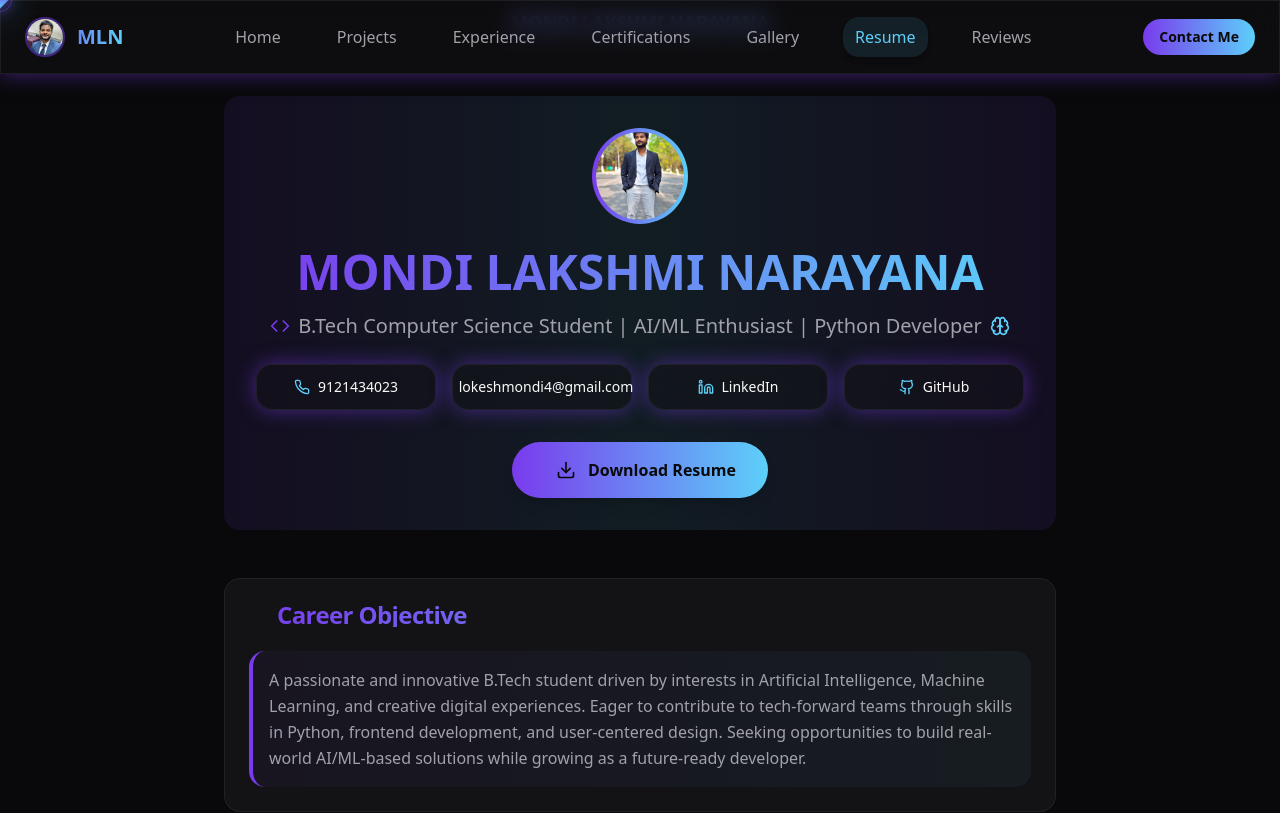
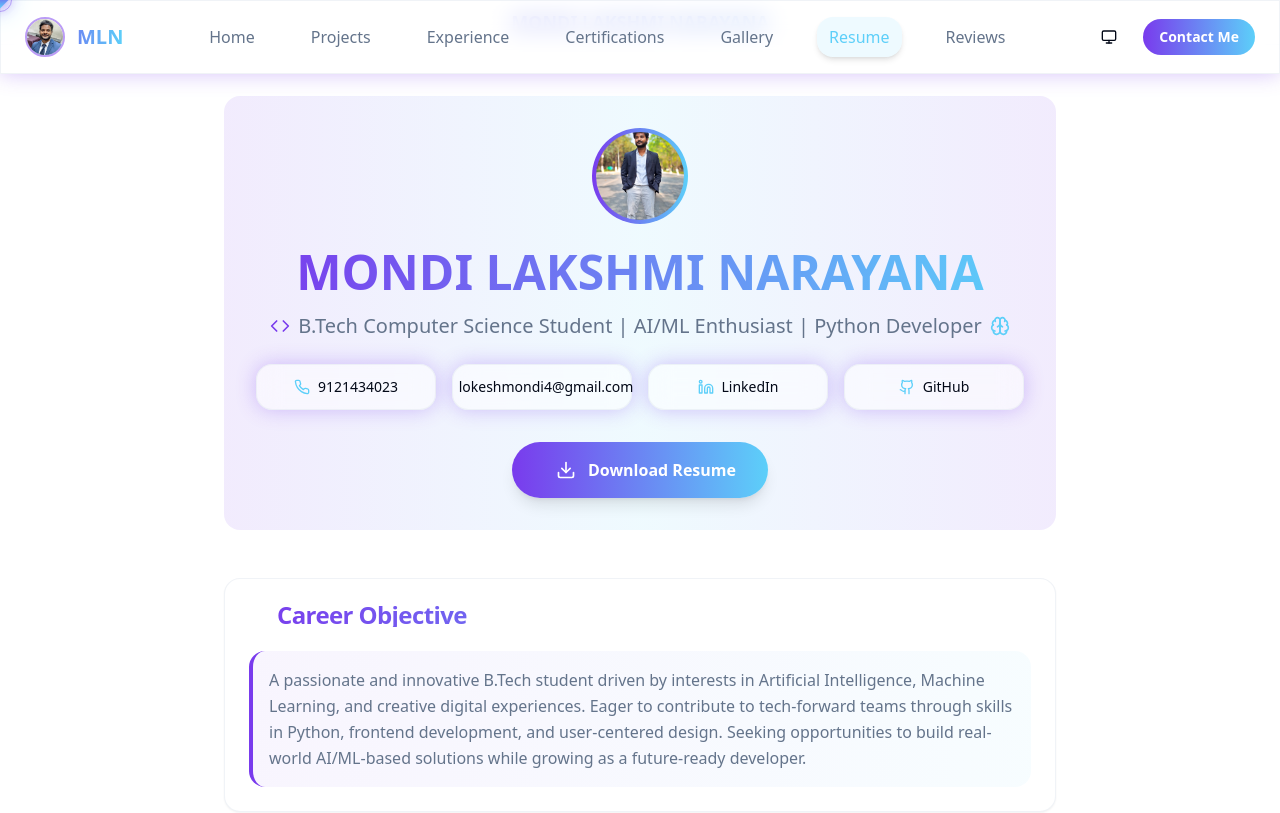
Before and after one commit to lakshminarayanamondi/portfolio, a React (Vite) app: page /resume in a window 1280 px wide. Shown: the top 813 px of the page. Built offline with nearby package versions, Linux system fonts and the light colour scheme.

Commit message:
Updated index.css

```diff
--- a/src/components/Header.tsx
+++ b/src/components/Header.tsx
@@ -1,6 +1,6 @@
 const Header = () => {
   return (
-    <header className="fixed top-0 left-0 right-0 z-50 text-center py-2 bg-background/95 backdrop-blur border-b border-border/30">
+    <header className="fixed top-0 left-0 right-0 z-50 text-center py-2 bg-background/95 backdrop-blur border-b border-border/30 transition-colors duration-300">
       <h2 className="text-lg font-bold gradient-text">MONDI LAKSHMI NARAYANA</h2>
     </header>
   );
--- a/src/components/Layout.tsx
+++ b/src/components/Layout.tsx
@@ -13,7 +13,7 @@ interface LayoutProps {
 
 const Layout = ({ children, showAnimatedBackground = false, showHeader = true, showFooter = true }: LayoutProps) => {
   return (
-    <div className="min-h-screen bg-background relative">
+    <div className="min-h-screen bg-background relative transition-colors duration-300">
       <CustomCursor />
       {showAnimatedBackground && <AnimatedBackground />}
       {showHeader && <Header />}
--- a/src/components/Navigation.tsx
+++ b/src/components/Navigation.tsx
@@ -1,4 +1,5 @@
 import { Link, useLocation } from 'react-router-dom';
+import ThemeToggle from './ThemeToggle';
 
 const Navigation = () => {
   const location = useLocation();
@@ -43,6 +44,7 @@ const Navigation = () => {
           </div>
 
           <div className="flex items-center space-x-4">
+            <ThemeToggle />
             <a
               href="mailto:lokeshmondi4@gmail.com"
               className="px-4 py-2 bg-gradient-to-r from-primary to-accent rounded-full text-background text-sm font-semibold hover:scale-105 transition-all duration-300"
--- a/src/index.css
+++ b/src/index.css
@@ -64,6 +64,50 @@ All colors MUST be HSL.
     --sidebar-border: 220 13% 91%;
 
     --sidebar-ring: 217.2 91.2% 59.8%;
+  }
+
+  .light {
+    --background: 0 0% 100%;
+    --foreground: 222.2 84% 4.9%;
+
+    --card: 0 0% 100%;
+    --card-foreground: 222.2 84% 4.9%;
+
+    --popover: 0 0% 100%;
+    --popover-foreground: 222.2 84% 4.9%;
+
+    --primary: 261 83% 58%;
+    --primary-foreground: 210 40% 98%;
+
+    --secondary: 210 40% 96%;
+    --secondary-foreground: 222.2 47.4% 11.2%;
+
+    --muted: 210 40% 96%;
+    --muted-foreground: 215.4 16.3% 46.9%;
+
+    --accent: 196 93% 67%;
+    --accent-foreground: 222.2 47.4% 11.2%;
+
+    --destructive: 0 84.2% 60.2%;
+    --destructive-foreground: 210 40% 98%;
+
+    --border: 214.3 31.8% 91.4%;
+    --input: 214.3 31.8% 91.4%;
+    --ring: 261 83% 58%;
+
+    --sidebar-background: 0 0% 98%;
+    --sidebar-foreground: 240 5.3% 26.1%;
+    --sidebar-primary: 240 5.9% 10%;
+    --sidebar-primary-foreground: 0 0% 98%;
+    --sidebar-accent: 240 4.8% 95.9%;
+    --sidebar-accent-foreground: 240 5.9% 10%;
+    --sidebar-border: 220 13% 91%;
+    --sidebar-ring: 217.2 91.2% 59.8%;
+
+    /* Light mode specific gradients */
+    --gradient-hero: linear-gradient(135deg, hsl(0 0% 100%) 0%, hsl(210 40% 96%) 50%, hsl(261 83% 58% / 0.1) 100%);
+    --glow-primary: 0 0 20px hsl(261 83% 58% / 0.3);
+    --glow-accent: 0 0 30px hsl(196 93% 67% / 0.2);
   }
 
   .dark {
```
